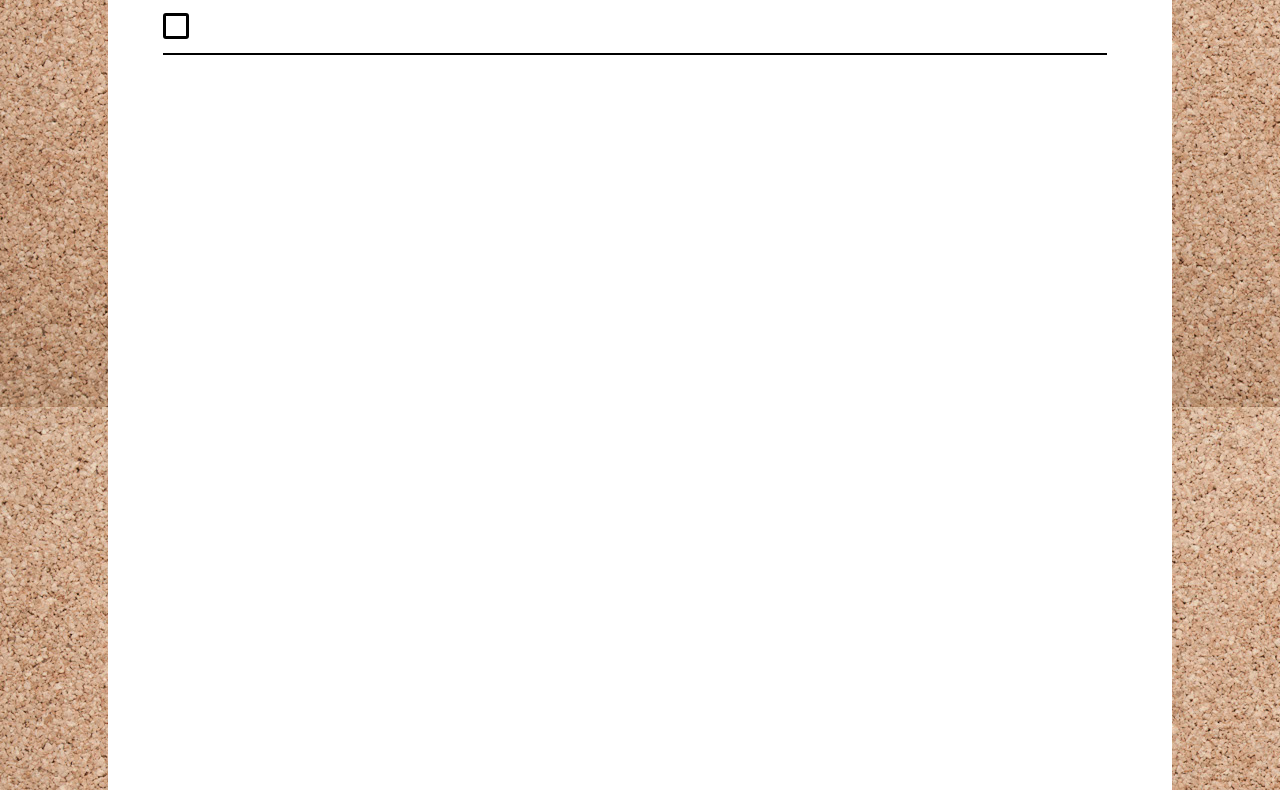
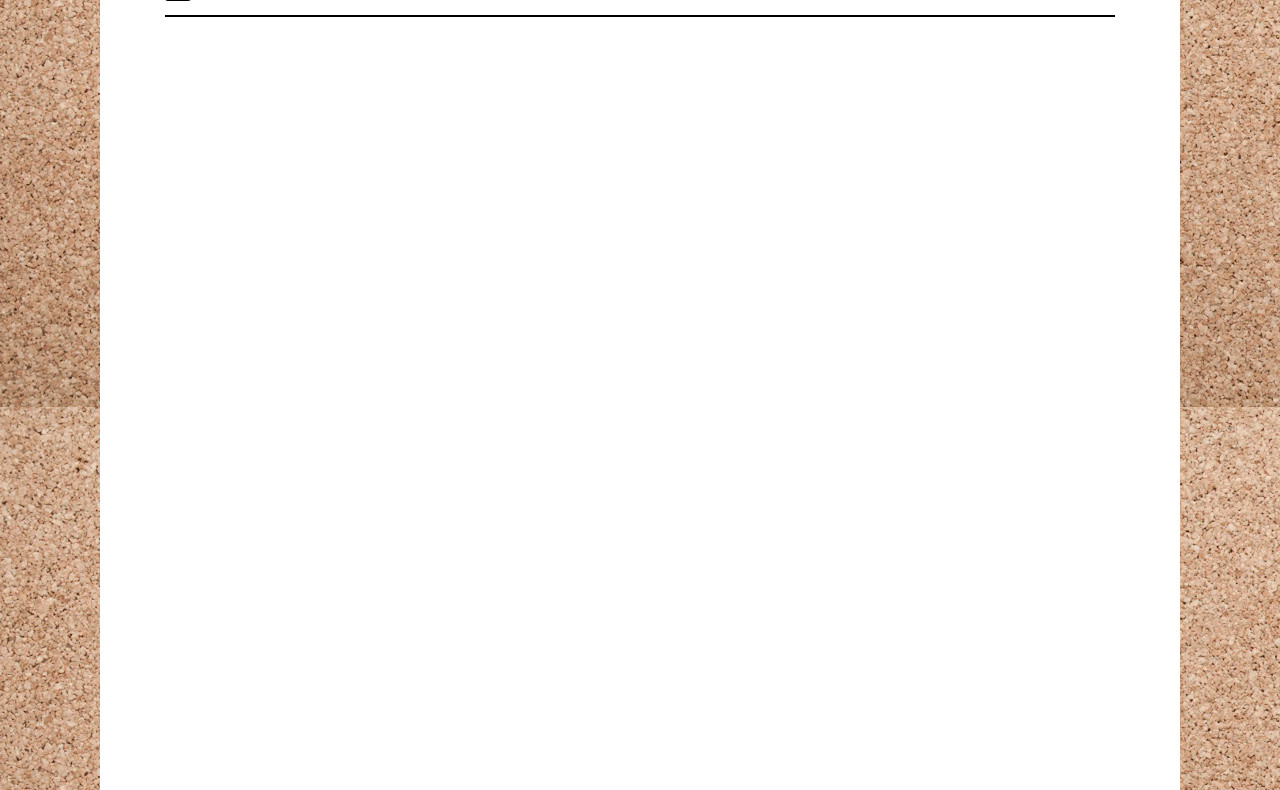
Before and after one commit to whogben55/ShoppingListApp, a plain HTML site: page index.html in a window 1280 px wide. Shown: the part 276-1066 px from the top of the page. Drawn offline with Linux system fonts and the light colour scheme.

Commit message:
added reset

```diff
--- a/main.css
+++ b/main.css
@@ -1,3 +1,57 @@
+/* http://meyerweb.com/eric/tools/css/reset/
+   v2.0 | 20110126
+   License: none (public domain)
+*/
+
+html, body, div, span, applet, object, iframe,
+h1, h2, h3, h4, h5, h6, p, blockquote, pre,
+a, abbr, acronym, address, big, cite, code,
+del, dfn, em, img, ins, kbd, q, s, samp,
+small, strike, strong, sub, sup, tt, var,
+b, u, i, center,
+dl, dt, dd, ol, ul, li,
+fieldset, form, label, legend,
+table, caption, tbody, tfoot, thead, tr, th, td,
+article, aside, canvas, details, embed,
+figure, figcaption, footer, header, hgroup,
+menu, nav, output, ruby, section, summary,
+time, mark, audio, video {
+    margin: 0;
+    padding: 0;
+    border: 0;
+    font-size: 100%;
+    font: inherit;
+    vertical-align: baseline;
+}
+/* HTML5 display-role reset for older browsers */
+article, aside, details, figcaption, figure,
+footer, header, hgroup, menu, nav, section {
+    display: block;
+}
+body {
+    line-height: 1;
+}
+ol, ul {
+    list-style: none;
+}
+blockquote, q {
+    quotes: none;
+}
+blockquote:before, blockquote:after,
+q:before, q:after {
+    content: '';
+    content: none;
+}
+table {
+    border-collapse: collapse;
+    border-spacing: 0;
+}
+
+/* end eric myers reset
+*
+* END RESET
+*
+*****/
 
 @font-face {
     font-family: 'hand'; /*a name to be used later*/
@@ -60,6 +114,7 @@ ul{
     list-style: none;
     height:40px;
     padding-right:50px;
+    padding-left: 50px;
     margin-top:-5px;
     height: auto;
 }
```
